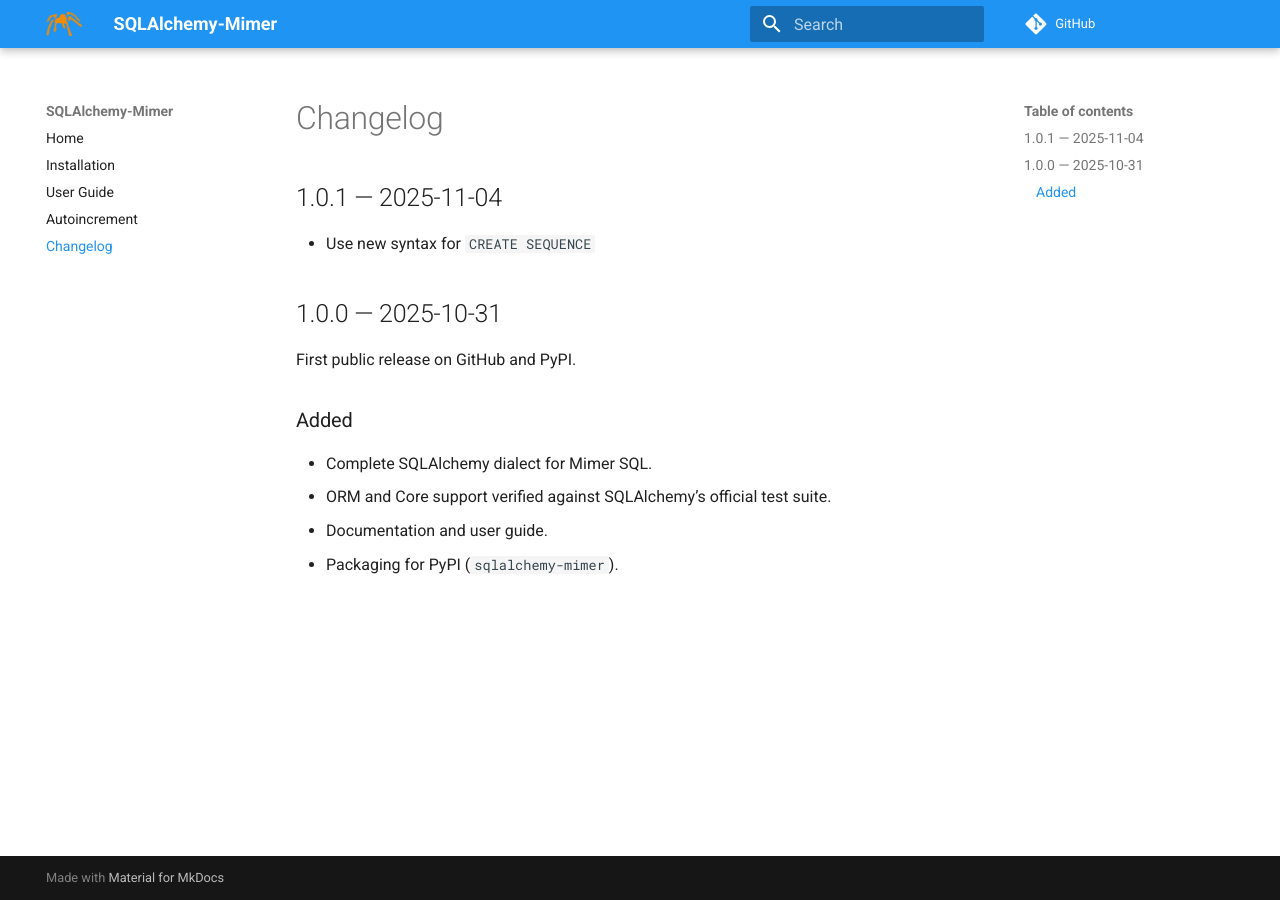
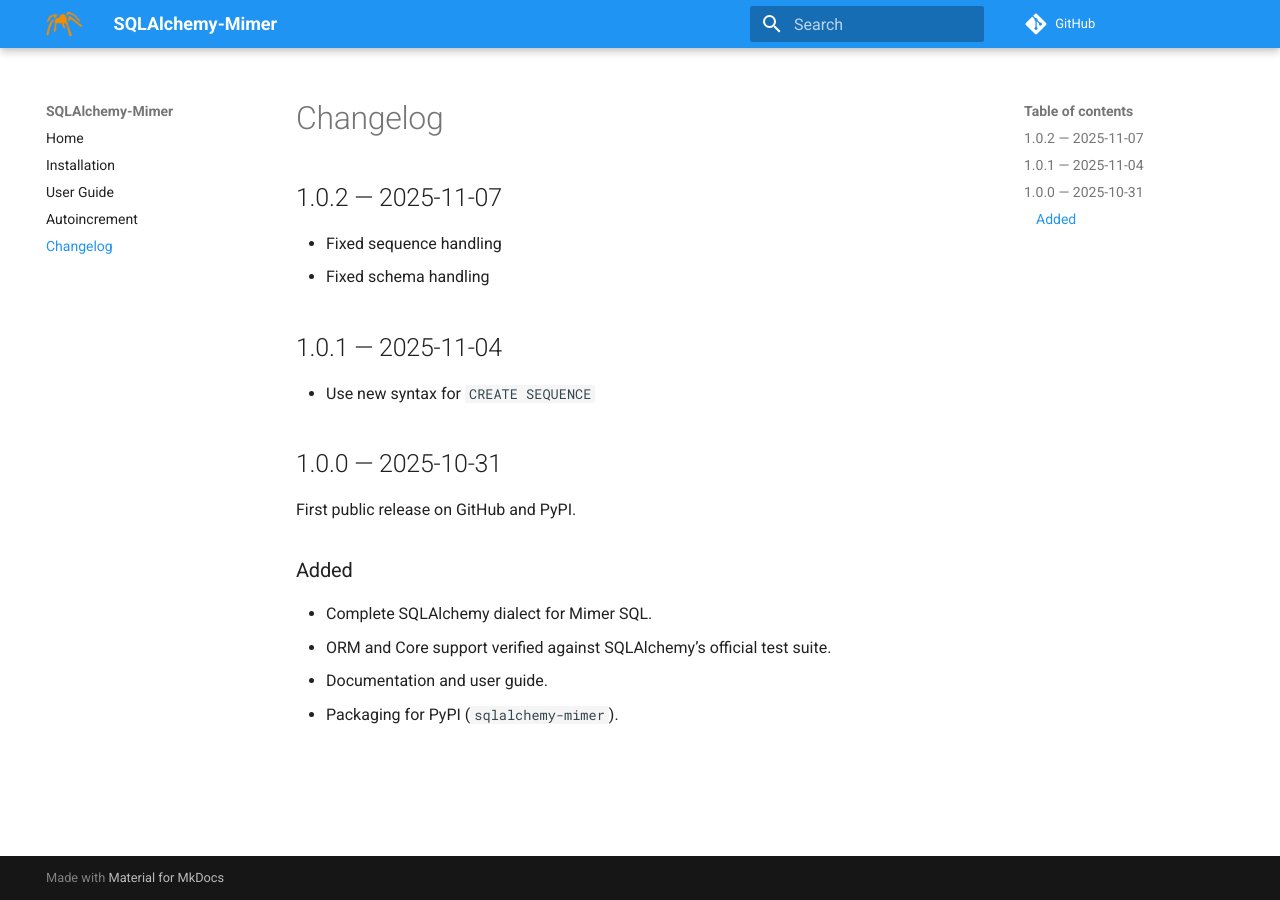
Before and after one commit to mimersql/sqlalchemy-mimer, an MkDocs documentation site: the page built from docs/changelog.md, in a window 1280 px wide. Built offline with MkDocs 1.6.1 and Material for MkDocs 9.7.7, drawn with Linux system fonts in a browser that asks for light colours; comment, search, counter and statistics services are not loaded.

Commit message:
Updated changelog

```diff
--- a/docs/changelog.md
+++ b/docs/changelog.md
@@ -1,4 +1,8 @@
 # Changelog
+
+## 1.0.2 — 2025-11-07
+- Fixed sequence handling
+- Fixed schema handling
 
 ## 1.0.1 — 2025-11-04
 - Use new syntax for `CREATE SEQUENCE`
```
